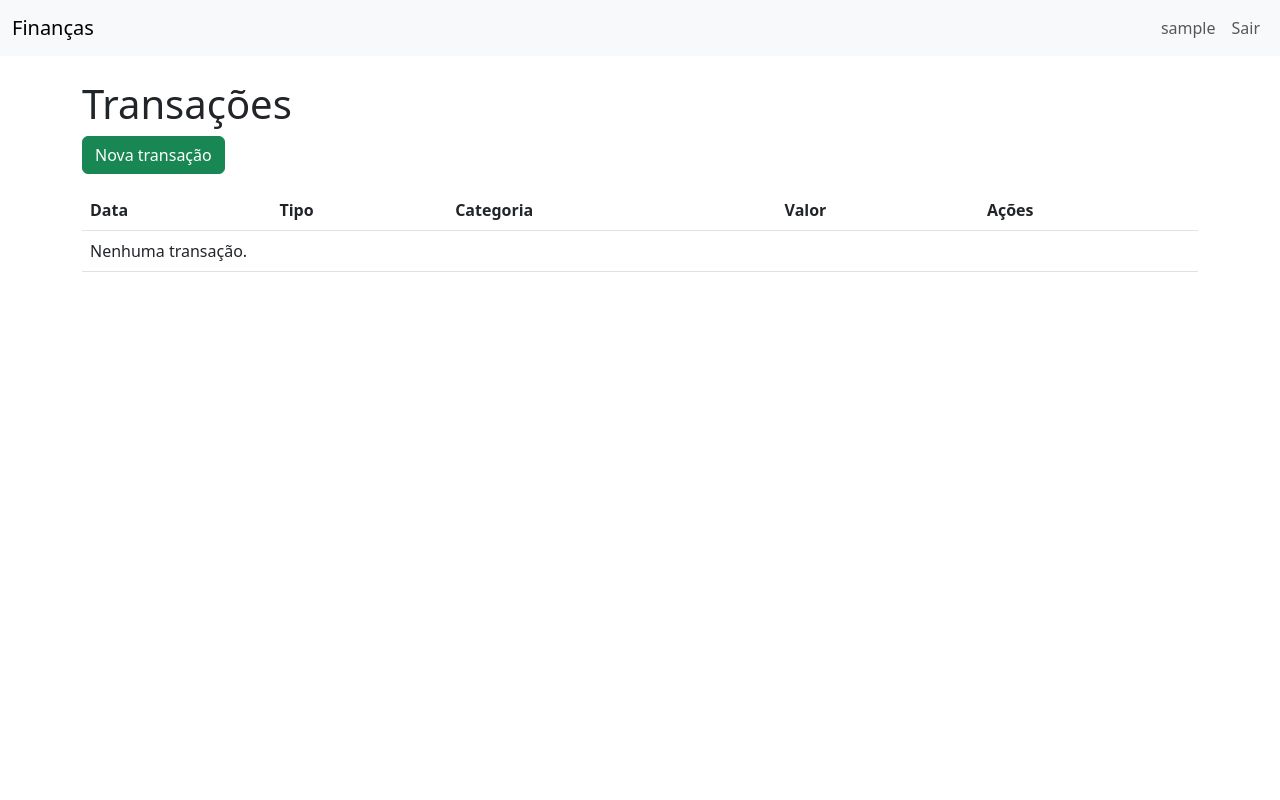
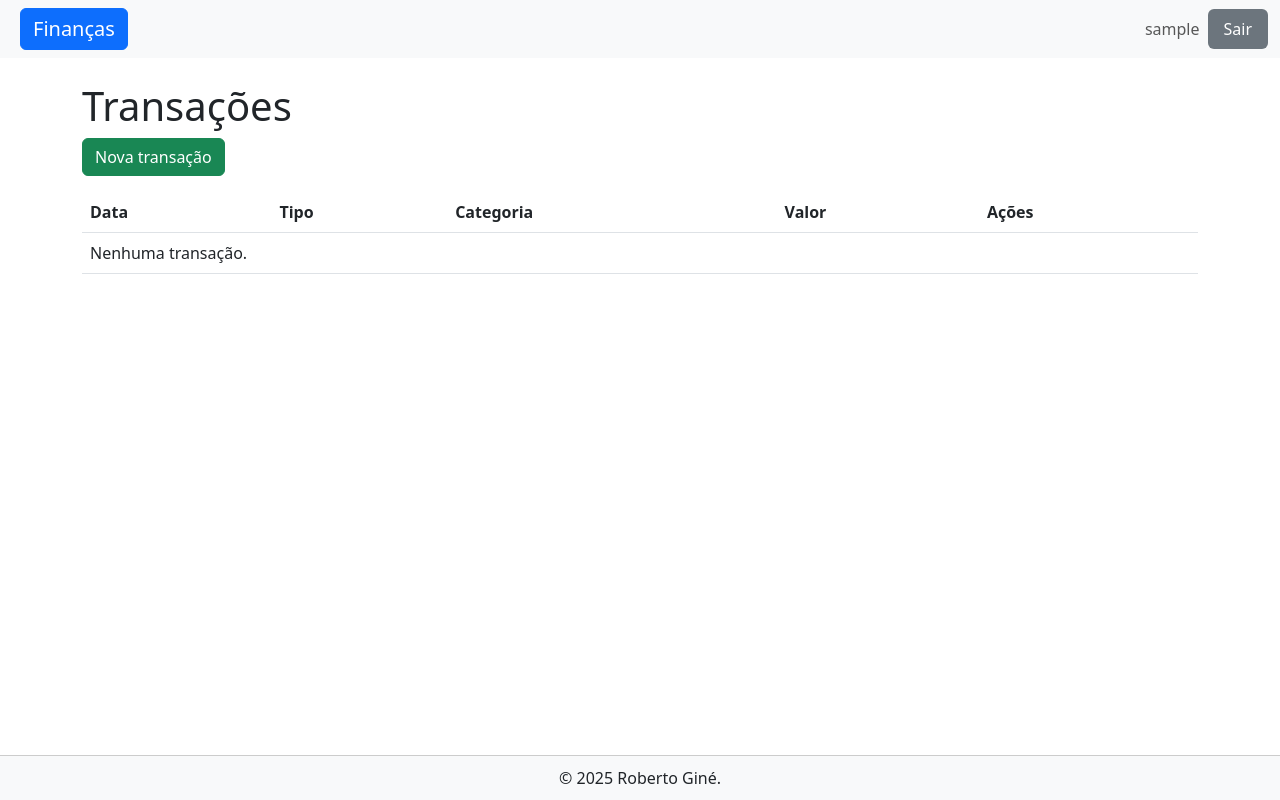
Before and after one commit to RobertoGine/sistema-de-finan-a-, a Django app: page /financas/transacoes/ in a window 1280 px wide. Run offline with Django 5.2, Linux system fonts and the light colour scheme; the visitor is signed in with stand-in values (Sample User, id 1); data that the repository does not hold is empty.

Commit message:
adicionado licença

```diff
--- a/templates/financas/base.html
+++ b/templates/financas/base.html
@@ -3,7 +3,7 @@
 <head>
   <meta charset="utf-8">
   <meta name="viewport" content="width=device-width, initial-scale=1">
-  <title>{% block title %}Finanças{% endblock %}</title>
+  <title>{% block title %}Gine_finance{% endblock %}</title>
   <link href="https://cdn.jsdelivr.net/npm/bootstrap@5.3.0/dist/css/bootstrap.min.css" rel="stylesheet">
 </head>
 <body>
@@ -11,15 +11,13 @@
 <nav class="navbar navbar-expand-lg navbar-light bg-light">
   <div class="container-fluid">
 
-    <a class="navbar-brand" href="{% url 'financas:dashboard' %}">Finanças</a>
+    <a class="navbar-brand btn btn-primary text-white ms-2" href="{% url 'financas:dashboard' %}">Finanças</a>
 
-    <!-- Botão mobile -->
     <button class="navbar-toggler" type="button" data-bs-toggle="collapse" data-bs-target="#navbarNav"
             aria-controls="navbarNav" aria-expanded="false" aria-label="Toggle navigation">
       <span class="navbar-toggler-icon"></span>
     </button>
 
-    <!-- Menu -->
     <div class="collapse navbar-collapse" id="navbarNav">
       <ul class="navbar-nav ms-auto">
 
@@ -27,16 +25,16 @@
           <li class="nav-item">
             <a class="nav-link" href="#">{{ user.username }}</a>
           </li>
-          <li class="nav-item">
-            <a class="nav-link" href="{% url 'logout' %}">Sair</a>
+          <li class="nav-item me-auto">
+            <a class="nav-link bg-secondary text-white px-3 rounded" href="{% url 'logout' %}">Sair</a>
           </li>
 
         {% else %}
-          <li class="nav-item">
-            <a class="nav-link" href="{% url 'login' %}">Entrar</a>
+          <li class="nav-item py-2 me-2">
+            <a class="nav-link bg-dark text-white px-3 rounded" href="{% url 'login' %}">Entrar</a>
           </li>
-          <li class="nav-item">
-            <a class="nav-link" href="{% url 'register' %}">Registrar</a>
+          <li class="nav-item py-2 me-2">
+            <a class="nav-link bg-dark text-white px-3 rounded" href="{% url 'register' %}">Criar conta</a>
           </li>
         {% endif %}
 
@@ -55,8 +53,20 @@
   {% block content %}{% endblock %}
 </div>
 
-<!-- JS do Bootstrap (necessário para o menu mobile funcionar) -->
 <script src="https://cdn.jsdelivr.net/npm/bootstrap@5.3.0/dist/js/bootstrap.bundle.min.js"></script>
+
+<footer style="
+  position: fixed;
+  bottom: 0;
+  left: 0;
+  width: 100%;
+  text-align: center;
+  background-color: #f8f9fa;
+  padding: 10px 0;
+  border-top: 1px solid #ccc;
+">
+  <p class="m-0">&copy; 2025 Roberto Giné.</p>
+</footer>
 
 </body>
 </html>
--- a/templates/financas/lista_transacoes.html
+++ b/templates/financas/lista_transacoes.html
@@ -12,8 +12,8 @@
         <td>{{ t.categoria }}</td>
         <td>R$ {{ t.valor }}</td>
         <td>
-          <a class="btn btn-sm btn-primary" href="{% url 'financas:editar_transacao' t.pk %}">Editar</a>
-          <a class="btn btn-sm btn-danger" href="{% url 'financas:excluir_transacao' t.pk %}">Excluir</a>
+          <a class="btn btn-sm btn-primary mb-2" href="{% url 'financas:editar_transacao' t.pk %}">Editar</a>
+          <a class="btn btn-sm btn-danger mb-2" href="{% url 'financas:excluir_transacao' t.pk %}">Excluir</a>
         </td>
       </tr>
     {% empty %}
```
Also changed, not shown: README.md.
